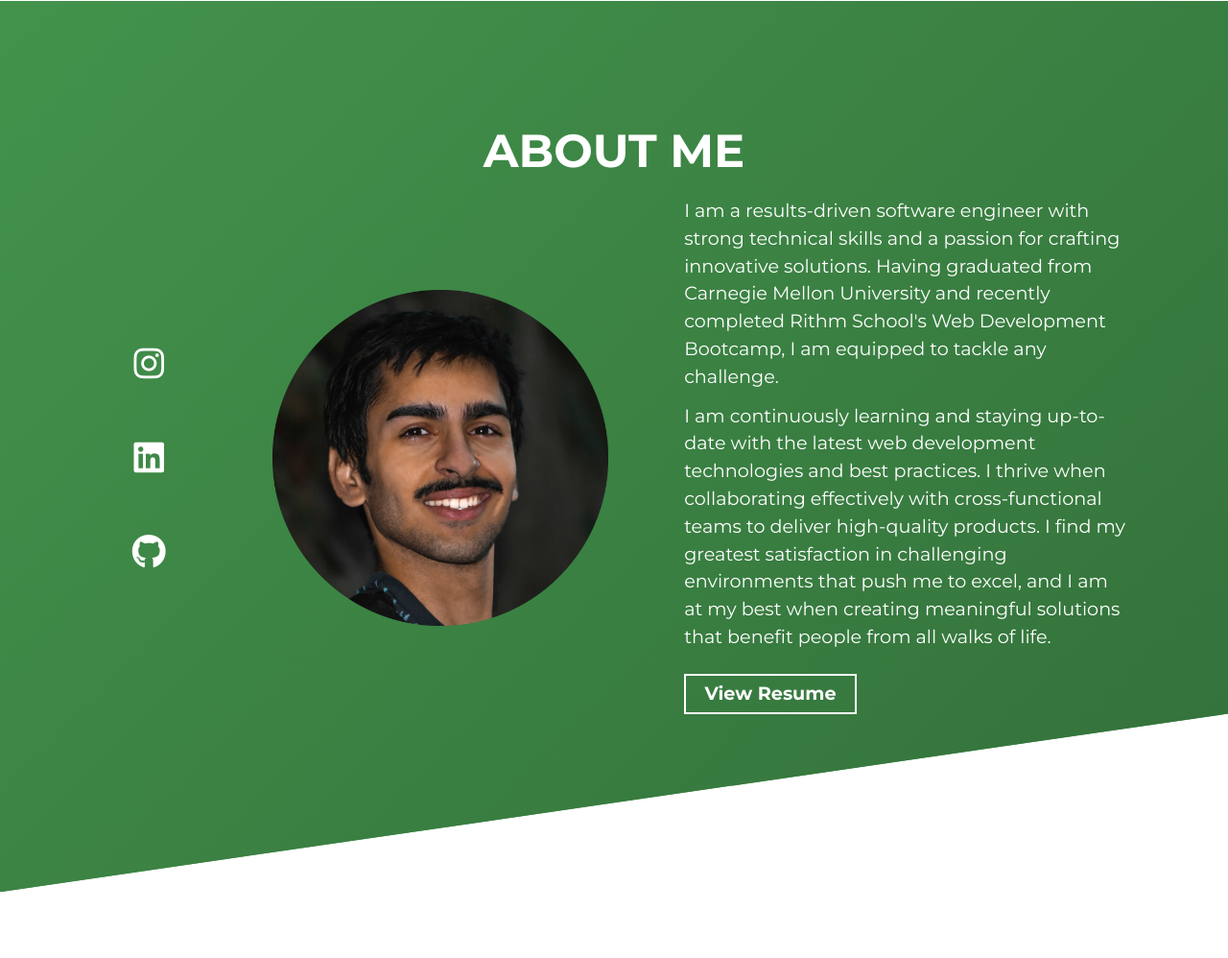
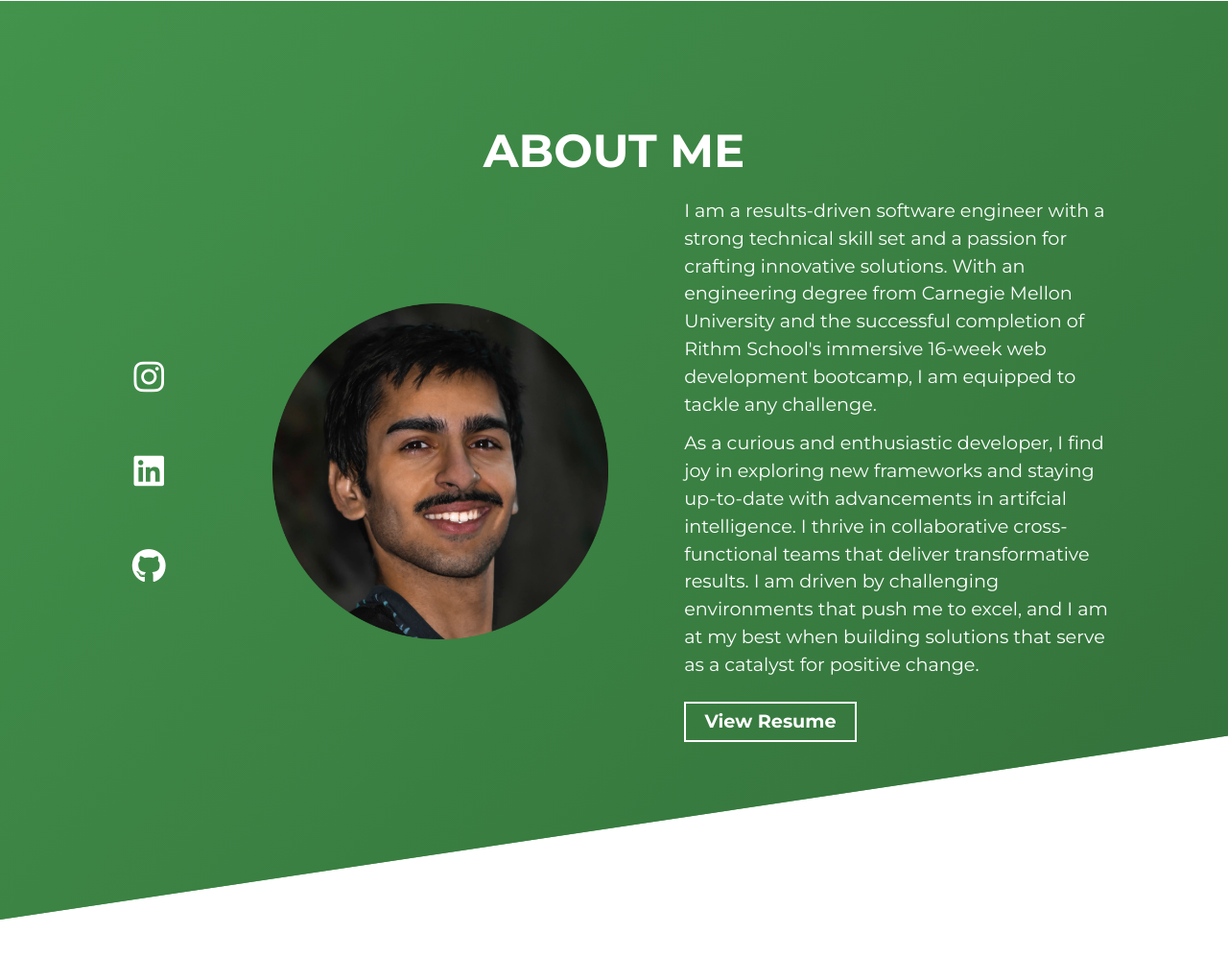
Before and after one commit to gmacfarq/portfolio-website, a Flask app: page / in a window 1280 px wide. Shown: the part 849-1847 px from the top of the page at 96% size. Run offline with Flask 3, Linux system fonts and the light colour scheme; some libraries are stand-ins or nearby versions.

Commit message:
change about-me

```diff
--- a/templates/index.html
+++ b/templates/index.html
@@ -110,19 +110,16 @@
         </div>
         <div class="about-wrapper-info">
           <p class="about-wrapper-info-text">
-            I am a results-driven software engineer with strong technical skills
-            and a passion for crafting innovative solutions. Having graduated from
-            Carnegie Mellon University and recently completed Rithm School's
-            Web Development Bootcamp, I am equipped to tackle any challenge.
+            I am a results-driven software engineer with a strong technical skill set and a passion for crafting
+            innovative solutions. With an engineering degree from Carnegie Mellon University and the successful
+            completion of Rithm School's immersive 16-week web development bootcamp, I am equipped to tackle any
+            challenge.
           </p>
           <p class="about-wrapper-info-text">
-            I am continuously learning and staying up-to-date with
-            the latest web development technologies and best practices.
-            I thrive when collaborating effectively with cross-functional
-            teams to deliver high-quality products. I find my greatest
-            satisfaction in challenging environments that push me to excel,
-            and I am at my best when creating meaningful solutions that benefit
-            people from all walks of life.
+            As a curious and enthusiastic developer, I find joy in exploring new frameworks and staying up-to-date with
+            advancements in artifcial intelligence. I thrive in collaborative cross-functional teams that deliver
+            transformative results. I am driven by challenging environments that push me to excel, and I am at my best
+            when building solutions that serve as a catalyst for positive change.
 
           </p>
           <span class="about-wrapper-cta">
@@ -467,7 +464,8 @@
                   <a href="https://jobly-gmacfarquhar.surge.sh/" target="_blank" rel="noopener noreferrer"
                     class="cta-btn cta-btn--hero cta-btn--projects">See
                     Live</a>
-                  <a href="https://github.com/gmacfarq/jobly-frontend" target="_blank" class="cta-btn text-color-main">Source
+                  <a href="https://github.com/gmacfarq/jobly-frontend" target="_blank"
+                    class="cta-btn text-color-main">Source
                     Code</a>
                 </div>
               </div>
```
